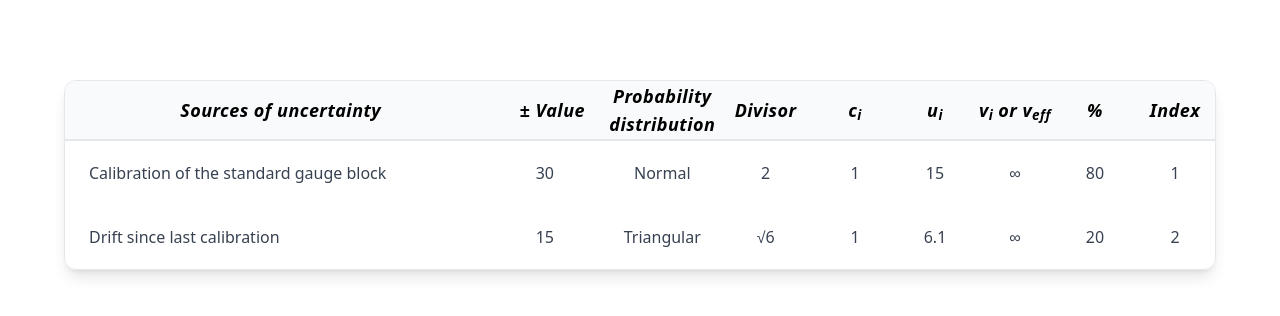
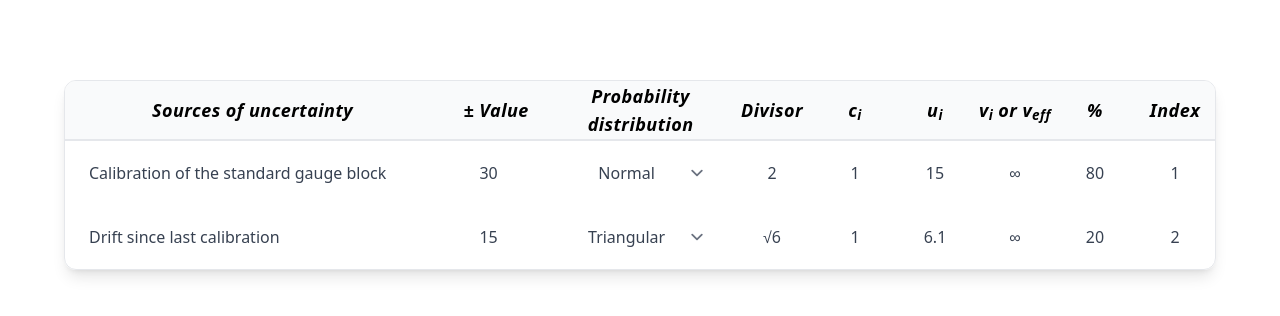
Before and after one commit to fairulazmin/measurement-uncertainty, a Next.js app: page / in a window 1280 px wide. Shown: the top 316 px of the page. Built offline with nearby package versions, Linux system fonts and the light colour scheme.

Commit message:
add onChange on sources, value & distribution

```diff
--- a/components/muRow.tsx
+++ b/components/muRow.tsx
@@ -1,4 +1,14 @@
-const MuRow = ({ key, row, dispatch }: { key: number }) => {
+import { Row } from '@/typedef'
+
+const MuRow = ({
+  id,
+  row,
+  dispatch,
+}: {
+  id: number
+  row: Row
+  dispatch: any
+}) => {
   const { sources, value, distribution, divisor, ci, ui, vi, percent, index } =
     row
 
@@ -9,9 +19,8 @@ const MuRow = ({ key, row, dispatch }: { key: number }) => {
           className=' w-full focus:ring-violet-300 focus:ring-2 rounded-lg border-none'
           type='text'
           value={sources}
-          onClick={() => console.log('Click sources at id: ', key)}
           onChange={(e) =>
-            dispatch({ type: 'sources', id: key, sources: e.target.value })
+            dispatch({ id, type: 'sources', sources: e.target.value })
           }
         />
       </td>
@@ -20,10 +29,26 @@ const MuRow = ({ key, row, dispatch }: { key: number }) => {
           className='text-center w-full focus:ring-violet-300 focus:ring-2 rounded-lg border-none'
           type='number'
           value={value}
-          onChange={(e) => console.log(e.target.value)}
+          onChange={(e) =>
+            dispatch({ id, type: 'value', value: e.target.value })
+          }
         />
       </td>
-      <td className='text-center p-3'>{distribution}</td>
+      <td className='text-center p-3'>
+        <select
+          value={distribution}
+          className='text-center border-none rounded-lg'
+          onChange={(e) =>
+            dispatch({ id, type: 'distribution', distribution: e.target.value })
+          }
+        >
+          <option value='Normal'>Normal</option>
+          <option value='T-distribution'>T-distribution</option>
+          <option value='Rectangular'>Rectangular</option>
+          <option value='Triangular'>Triangular</option>
+          <option value='U-shaped'>U-shaped</option>
+        </select>
+      </td>
       <td className='text-center p-3'>{divisor}</td>
       <td className='text-center p-3'>{ci}</td>
       <td className='text-center p-3'>{ui}</td>
--- a/components/muTable.tsx
+++ b/components/muTable.tsx
@@ -1,16 +1,31 @@
 'use client'
 
-import { useReducer, useState } from 'react'
+import { useReducer } from 'react'
 import MuRow from './muRow'
+import { Row } from '@/typedef'
 
-const reducer = (state, action) => {
+const reducer = (state: Row[], action: any) => {
   switch (action.type) {
     case 'sources': {
-      console.log('state: ', state, 'action id: ', action.id)
-      const newRow = state[action.id]
-      console.log('newRow: ', newRow)
-      // const newState = state.splice(action.id, 1, newRow)
-      return state
+      const newState = [...state]
+      const newRow = { ...newState[action.id], sources: action.sources }
+      newState.splice(action.id, 1, newRow)
+      return newState
+    }
+    case 'value': {
+      const newState = [...state]
+      const newRow = { ...newState[action.id], value: action.value }
+      newState.splice(action.id, 1, newRow)
+      return newState
+    }
+    case 'distribution': {
+      const newState = [...state]
+      const newRow = {
+        ...newState[action.id],
+        distribution: action.distribution,
+      }
+      newState.splice(action.id, 1, newRow)
+      return newState
     }
     default:
       return state
@@ -68,8 +83,8 @@ const MuTable = () => {
           </tr>
         </thead>
         <tbody>
-          {state.map((row, id: number) => (
-            <MuRow key={id} row={row} dispatch={dispatch} />
+          {state.map((row: Row, id: number) => (
+            <MuRow key={id} row={row} dispatch={dispatch} id={id} />
           ))}
         </tbody>
       </table>
--- a/package.json
+++ b/package.json
@@ -9,6 +9,7 @@
     "lint": "next lint"
   },
   "dependencies": {
+    "@headlessui/react": "^1.7.13",
     "@types/node": "18.15.3",
     "@types/react": "18.0.28",
     "@types/react-dom": "18.0.11",
--- /dev/null
+++ b/typedef.tsx
@@ -0,0 +1,11 @@
+export type Row = {
+  sources: string
+  value: number
+  distribution: string
+  divisor: string
+  ci: number
+  ui: number
+  vi: string
+  percent: number
+  index: number
+}
```
Also changed, not shown: 1 other file (tests, documents, lock files or other folders).
